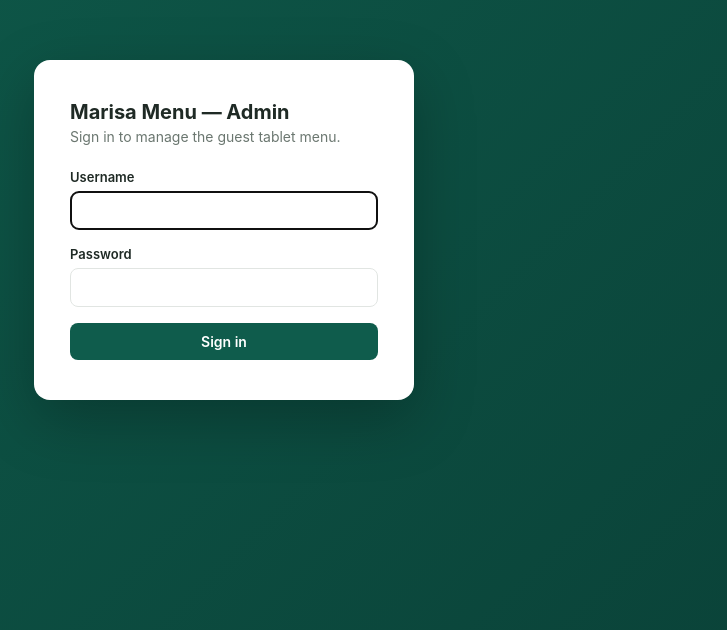
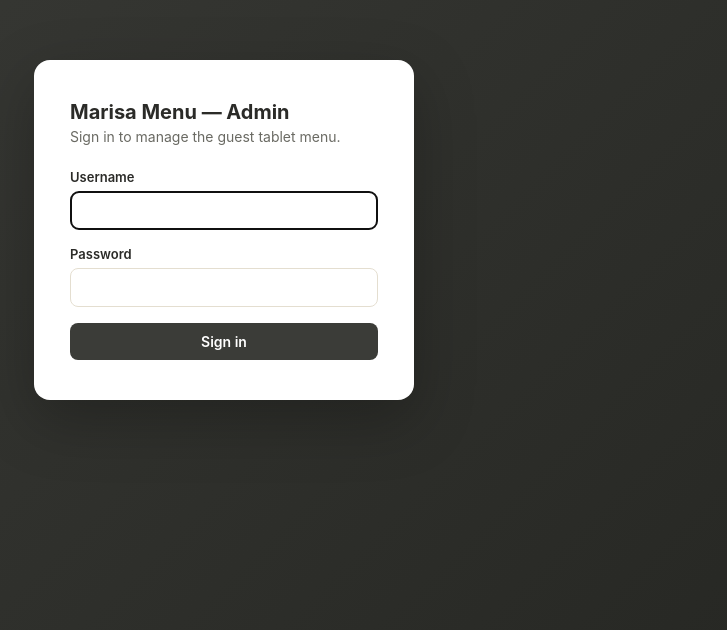
Before and after one commit to fbs-star/marisa-menu, a website: page admin/index.html in a window 1280 px wide. Shown: the part 170-800 px from the top of the page, without its empty margins (416-1143 px from the left). Drawn offline with Linux system fonts and the light colour scheme; no server answers.

Commit message:
Update color variables in style.css

```diff
--- a/admin/style.css
+++ b/admin/style.css
@@ -1,12 +1,13 @@
 :root {
-  --primary: #0f5c4c;
-  --primary-dark: #0a4238;
-  --gold: #c9973f;
-  --bg: #f4f6f5;
+  /* Thavorn Beach Village brand palette: Gold #C4AE77, Grey #3B3C38, White */
+  --primary: #3b3c38;
+  --primary-dark: #262723;
+  --gold: #c4ae77;
+  --bg: #f6f4ef;
   --surface: #ffffff;
-  --border: #e1e5e2;
-  --ink: #1f2a25;
-  --ink-soft: #6b7770;
+  --border: #e4ded0;
+  --ink: #2b2b28;
+  --ink-soft: #6a6a63;
   --danger: #b3432c;
   --radius: 12px;
   font-family: -apple-system, BlinkMacSystemFont, 'Segoe UI', Roboto, sans-serif;
```
